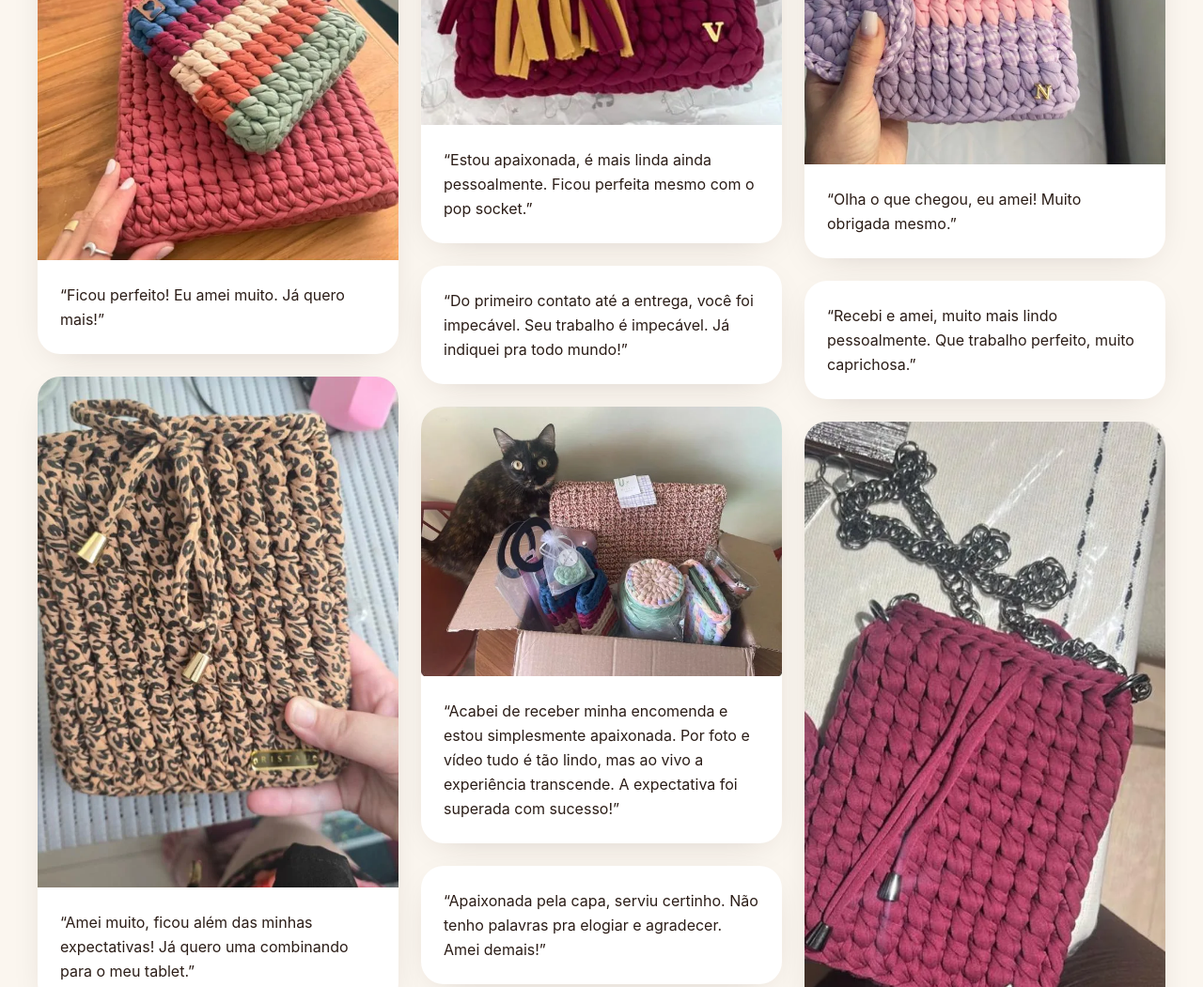
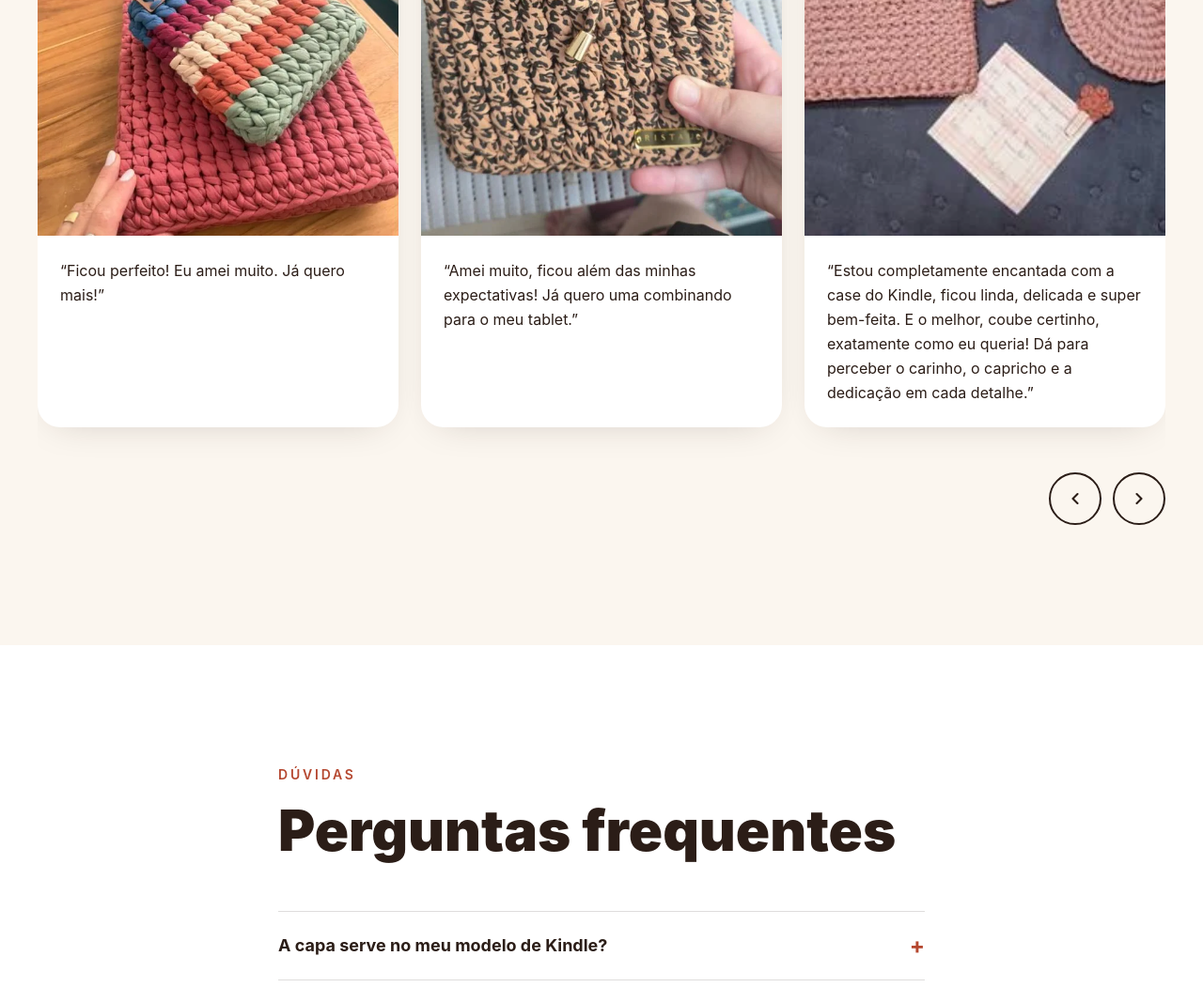
Before and after one commit to christopher-alves-dev/ristau-landing-page, an Astro site: page / in a window 1280 px wide. Shown: the part 2940-3991 px from the top of the page at 94% size. Built offline with nearby package versions, Linux system fonts and the light colour scheme; Astro itself is replaced by a stand-in of ours; some packages are replaced by stand-ins of ours.

Commit message:
Transforma os depoimentos em carrossel com scroll-snap
Rolagem e encaixe nativos do navegador, sem biblioteca. As setas usam um
script mínimo e seguem o padrão dos botões da Hero.

Co-Authored-By: Claude Opus 5.5 <noreply@anthropic.com>

```diff
--- a/src/components/HomeSections.tsx
+++ b/src/components/HomeSections.tsx
@@ -65,18 +65,50 @@ export default function HomeSections({ features, steps, testimonials, faq, site,
           <p className={eyebrowClass}>{testimonials.eyebrow}</p>
           <h2 id="depoimentos-titulo" className={titleClass}>{testimonials.title}</h2>
           {testimonials.text && <p className="mt-5 max-w-2xl text-lg leading-relaxed opacity-75">{testimonials.text}</p>}
-          <ul className="mt-14 gap-6 sm:columns-2 lg:columns-3">
+          <ul
+            id="depoimentos-lista"
+            data-carousel
+            tabIndex={0}
+            aria-label="Depoimentos de clientes"
+            className="-mx-6 mt-14 flex snap-x snap-mandatory scroll-px-6 items-start gap-6 sm:items-stretch overflow-x-auto overscroll-x-contain scroll-smooth px-6 pt-2 pb-10 [scrollbar-width:none] md:mx-0 md:scroll-px-0 md:px-0 [&::-webkit-scrollbar]:hidden"
+          >
             {testimonials.items.map((t, i) => (
-              <li key={i} className="mb-6 break-inside-avoid">
-                <figure className={`overflow-hidden rounded-3xl bg-white ${cardShadow}`}>
+              <li
+                key={i}
+                aria-label={`${i + 1} de ${testimonials.items.length}`}
+                className="w-[82%] shrink-0 snap-start sm:w-[calc((100%-1.5rem)/2)] lg:w-[calc((100%-3rem)/3)]"
+              >
+                <figure className={`flex flex-col overflow-hidden rounded-3xl bg-white sm:h-full ${cardShadow}`}>
                   {t.photo && (
-                    <img src={t.photo} alt="Capa da Ristau na foto enviada pela cliente" loading="lazy" decoding="async" className="w-full" />
+                    <img src={t.photo} alt="Capa da Ristau na foto enviada pela cliente" loading="lazy" decoding="async" className="aspect-[4/5] w-full object-cover" />
                   )}
-                  <blockquote className="p-6 leading-relaxed">“{t.text}”</blockquote>
+                  <blockquote
+                    className={
+                      t.photo ? "p-6 leading-relaxed" : "font-display flex flex-1 items-center p-8 text-2xl leading-snug font-bold"
+                    }
+                  >
+                    “{t.text}”
+                  </blockquote>
                 </figure>
               </li>
             ))}
           </ul>
+          <div className="mt-2 flex justify-end gap-3">
+            {(["prev", "next"] as const).map((dir) => (
+              <button
+                key={dir}
+                type="button"
+                data-carousel-button={dir}
+                aria-controls="depoimentos-lista"
+                aria-label={dir === "prev" ? "Depoimento anterior" : "Próximo depoimento"}
+                className="grid size-12 cursor-pointer place-items-center rounded-full border-2 border-current transition-colors hover:bg-white/50 disabled:cursor-default disabled:opacity-30 disabled:hover:bg-transparent md:size-14"
+              >
+                <svg viewBox="0 0 24 24" className="size-5" fill="none" stroke="currentColor" strokeWidth="2.5" strokeLinecap="round" strokeLinejoin="round" aria-hidden>
+                  <path d={dir === "prev" ? "M15 18l-6-6 6-6" : "M9 6l6 6-6 6"} />
+                </svg>
+              </button>
+            ))}
+          </div>
         </section>
 
         <section id="duvidas" aria-labelledby="duvidas-titulo" className="bg-white">
--- a/src/pages/index.astro
+++ b/src/pages/index.astro
@@ -14,3 +14,24 @@ const jsonLd = structuredData({ site, products, home, url: new URL("/", Astro.si
   <HeroSlider client:idle products={products} site={site} />
   <HomeSections {...home} site={site} products={products} />
 </Layout>
+
+<script>
+  for (const list of document.querySelectorAll<HTMLElement>("[data-carousel]")) {
+    const buttons = document.querySelectorAll<HTMLButtonElement>(`[aria-controls="${list.id}"][data-carousel-button]`);
+    const update = () => {
+      const end = list.scrollWidth - list.clientWidth - 1;
+      buttons.forEach((b) => (b.disabled = b.dataset.carouselButton === "prev" ? list.scrollLeft <= 0 : list.scrollLeft >= end));
+    };
+    buttons.forEach((b) =>
+      b.addEventListener("click", () => {
+        const item = list.firstElementChild as HTMLElement | null;
+        if (!item) return;
+        const step = item.offsetWidth + parseFloat(getComputedStyle(list).columnGap || "0");
+        const perPage = Math.max(1, Math.round(list.clientWidth / step));
+        list.scrollBy({ left: (b.dataset.carouselButton === "prev" ? -1 : 1) * perPage * step });
+      }),
+    );
+    list.addEventListener("scroll", update, { passive: true });
+    update();
+  }
+</script>
```
